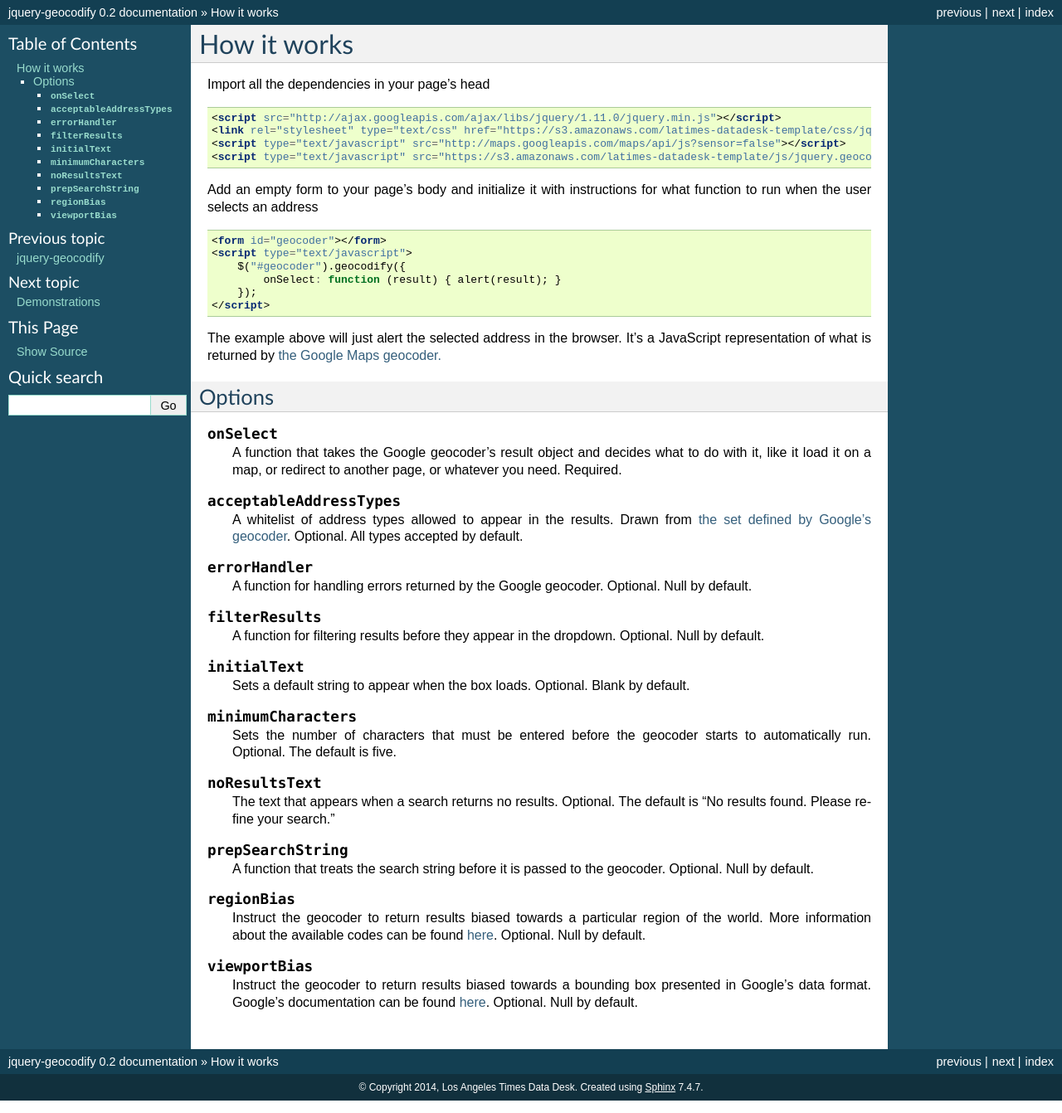
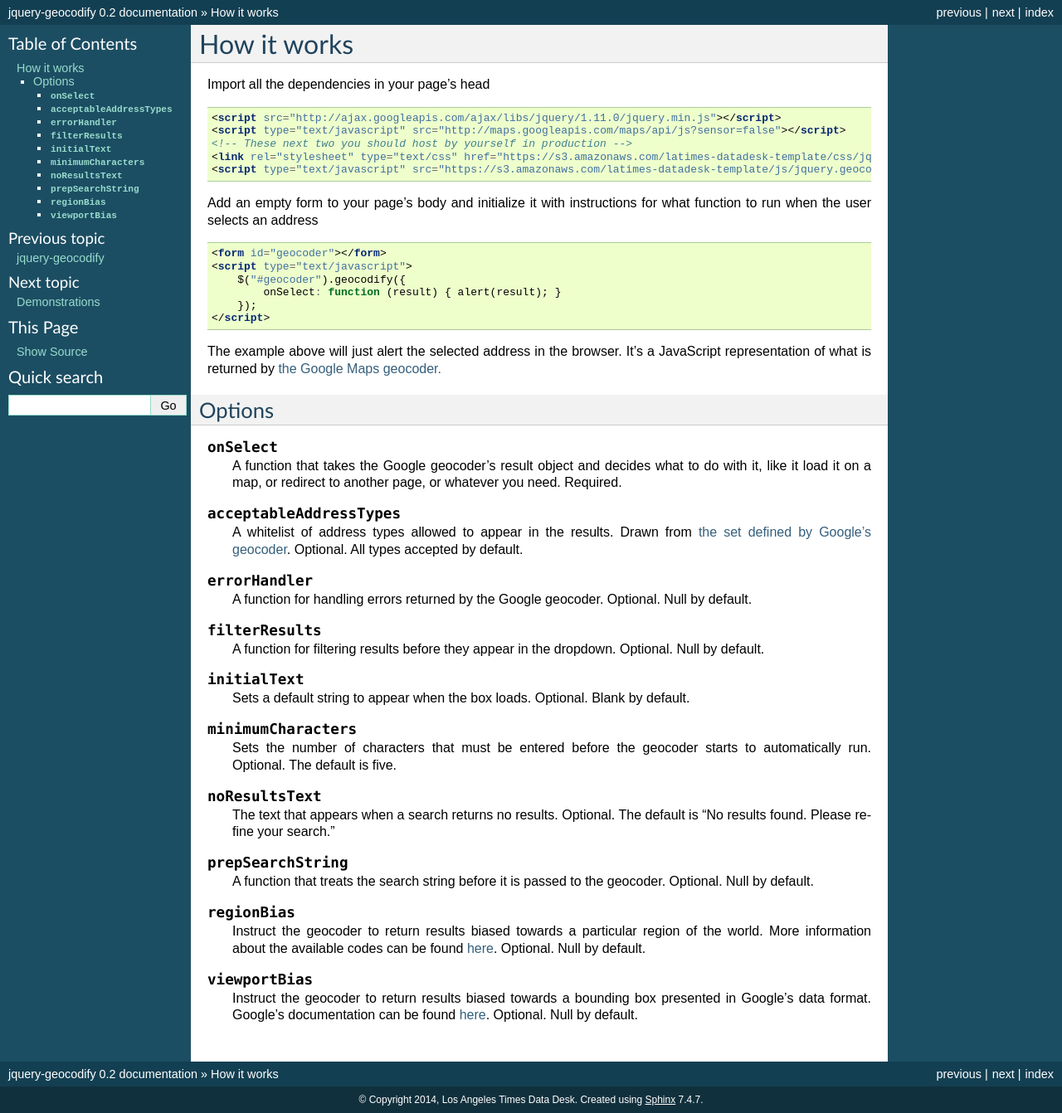
Before and after one commit to datadesk/jquery-geocodify, a Sphinx documentation site: the page built from docs/howitworks.rst, in a window 1280 px wide. Shown: the whole page at 83% size. Built offline with Sphinx 7.4.7, drawn with Linux system fonts in a browser that asks for light colours; some of the changed lines change nothing that is shown.

```diff
--- a/docs/howitworks.rst
+++ b/docs/howitworks.rst
@@ -6,8 +6,9 @@
 .. code-block:: html
 
     <script src="http://ajax.googleapis.com/ajax/libs/jquery/1.11.0/jquery.min.js"></script>
+    <script type="text/javascript" src="http://maps.googleapis.com/maps/api/js?sensor=false"></script>
+    <!-- These next two you should host by yourself in production -->
     <link rel="stylesheet" type="text/css" href="https://s3.amazonaws.com/latimes-datadesk-template/css/jquery.geocodify-2.0.css"/>
-    <script type="text/javascript" src="http://maps.googleapis.com/maps/api/js?sensor=false"></script>
     <script type="text/javascript" src="https://s3.amazonaws.com/latimes-datadesk-template/js/jquery.geocodify-0.2-min.js"></script>
 
 Add an empty form to your page's body and initialize it with instructions for what function to run when the user selects an address
```
Also changed, not shown: 5 other files.
